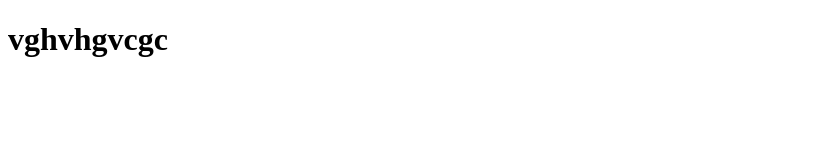
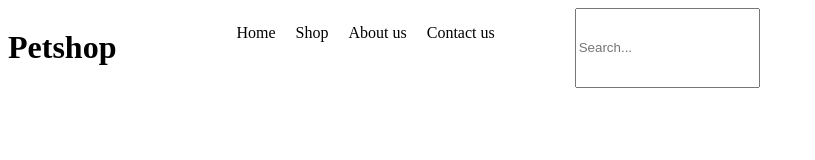
Before and after one commit to Yevheniia-Kuchina/web, a plain HTML site: page index.html in a window 1280 px wide. Shown: the whole page, without its empty margins (0-815 px from the left). Drawn offline with Linux system fonts and the light colour scheme.

Commit message:
add header

```diff
--- a/index.html
+++ b/index.html
@@ -3,9 +3,45 @@
 <head>
     <meta charset="UTF-8">
     <meta name="viewport" content="width=device-width, initial-scale=1.0">
-    <title>Document</title>
+    <link rel="stylesheet" href="style.css">
+    <title>Petshop</title>
 </head>
 <body>
-    <h1>vghvhgvcgc</h1>
+    <header>
+        <h1>Petshop</h1>
+        <ul class="header-list">
+            <li><a href="#"></a>Home</li>
+            <li><a href="#"></a>Shop</li>
+            <li><a href="#"></a>About us</li>
+            <li><a href="#"></a>Contact us</li>
+        </ul>
+        <input type="text" name="search" placeholder="Search...">
+    </header>
+    <main>
+    <div class="shop-now">
+
+    </div>
+    <div class="categories">
+
+    </div>
+    <div class="products">
+
+    </div>
+    <div class="way-to-shop">
+
+    </div>
+    <div class="best-sellers">
+
+    </div>
+    <div class="by-pet">
+
+    </div>
+    <div class="news">
+
+    </div>
+    </main>
+    <footer>
+
+    </footer>
 </body>
 </html>
--- a/style.css
+++ b/style.css
@@ -0,0 +1,9 @@
+header{
+    display: flex;
+    gap: 80px;
+}
+.header-list {
+    display: flex;
+    list-style: none;
+    gap: 20px;
+}
```
Also changed, not shown: Group.svg (added), 1 other file.
